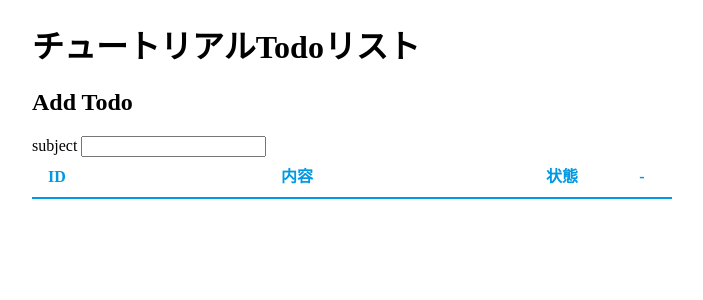
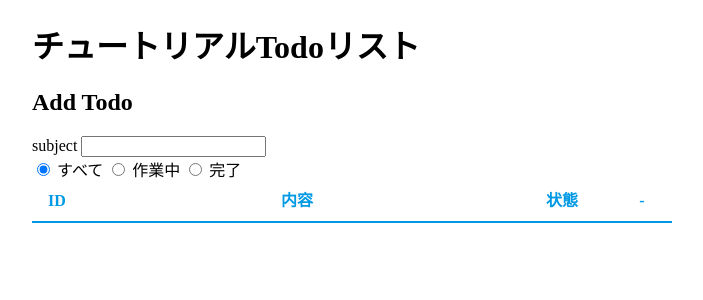
Before and after one commit to tk-ozawa/vue_vuex_preset, a Vue app: page / in a window 1280 px wide. Shown: the top 300 px of the page, without its empty margins (288-991 px from the left). Built offline with nearby package versions, Linux system fonts and the light colour scheme.

Commit message:
update: 絞り込み用ラジオボタン配置

```diff
--- a/src/components/Todo.vue
+++ b/src/components/Todo.vue
@@ -8,6 +8,11 @@
       <input type="text" ref="subject" />
       <button type="submit"></button>
     </form>
+
+    <label v-for="(option, index) in options" :key="index">
+      <input type="radio" v-model="currentOption" :value="option.value" />
+      {{ option.label }}
+    </label>
 
     <table>
       <thead v-pre>
@@ -57,7 +62,8 @@ export default {
         { value: -1, label: 'すべて' },
         { value: 0, label: '作業中' },
         { value: 1, label: '完了' }
-      ]
+      ],
+      currentOption: -1
     }
   },
   methods: {
```
